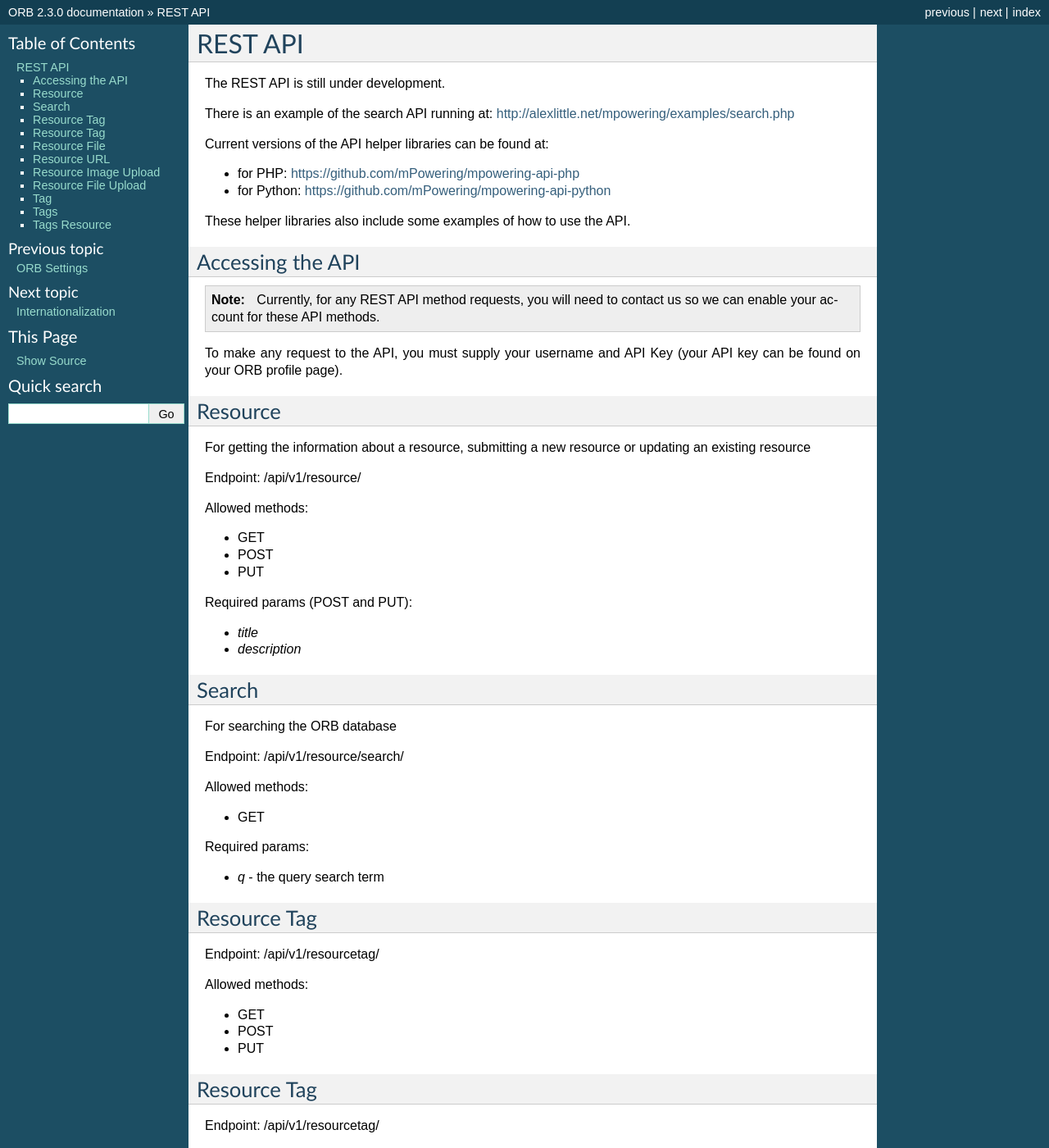
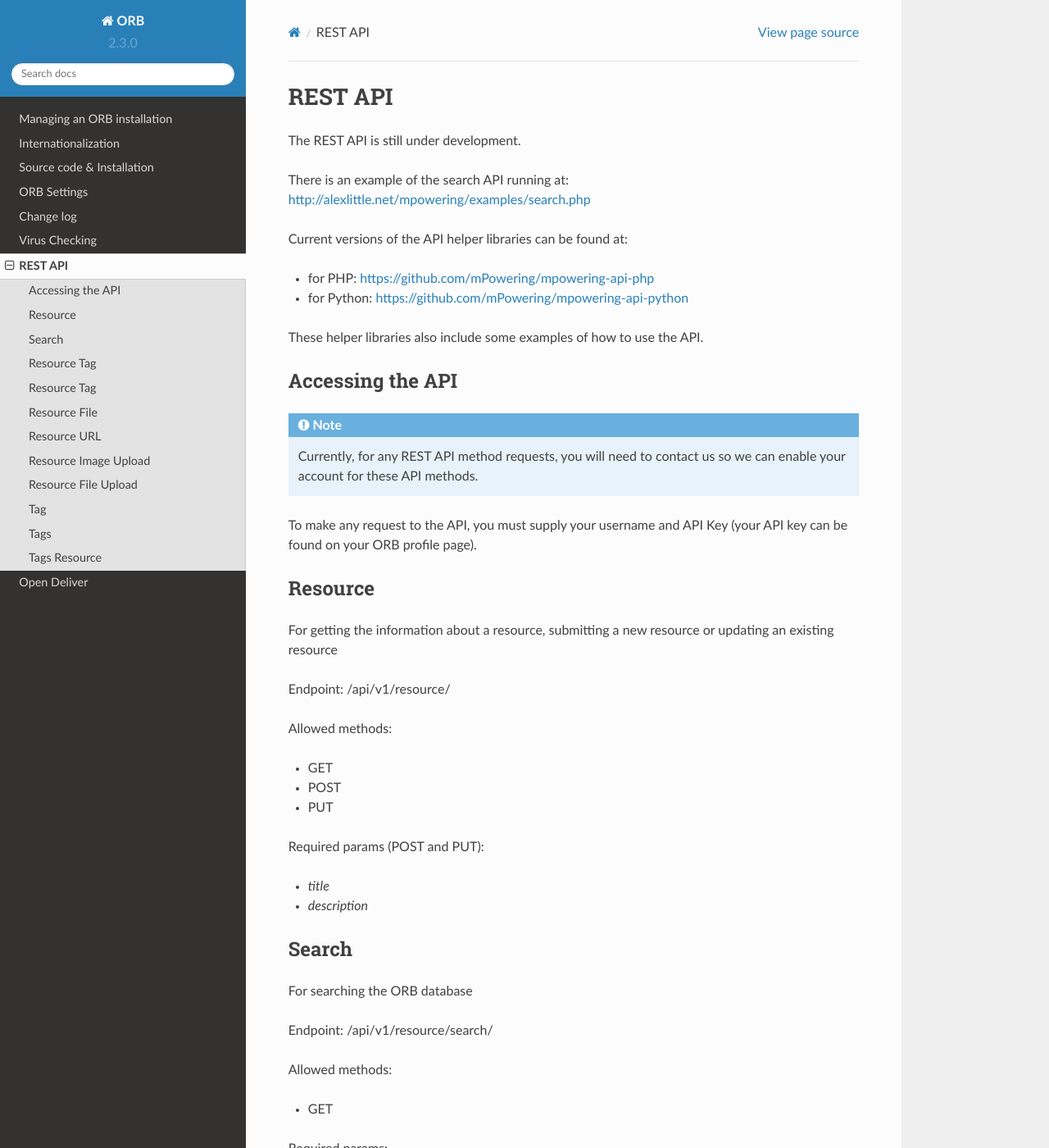
Before and after one commit to mPowering/django-orb, a Sphinx documentation site: the page built from docs/api/restapi.rst, in a window 1280 px wide and 1400 px high. Shown: the whole window at 82% size. Built offline with Sphinx 7.4.7 and the Read the Docs theme 2.0.0, drawn with Linux system fonts in a browser that asks for light colours; some of the changed text lies outside the part shown.

Commit message:
update docs

```diff
--- a/docs/conf.py
+++ b/docs/conf.py
@@ -110,7 +110,7 @@ pygments_style = 'sphinx'
 
 # The theme to use for HTML and HTML Help pages.  See the documentation for
 # a list of builtin themes.
-html_theme = 'default'
+html_theme = 'sphinx_rtd_theme'
 
 # Theme options are theme-specific and customize the look and feel of a theme
 # further.  For a list of options available for each theme, see the
--- /dev/null
+++ b/docs/manage/faqs.rst
@@ -0,0 +1,2 @@
+ORB Management FAQs
+=======================
--- /dev/null
+++ b/docs/manage/index.rst
@@ -0,0 +1,2 @@
+Managing an ORB installation
+===============================
--- /dev/null
+++ b/docs/technical/code.rst
@@ -0,0 +1,6 @@
+Source code & Installation
+=====================================
+
+The ORB site source code is available on GitHub: https://github.com/mPowering/django-orb
+
+The site is built using the Django framework.
```
Also changed, not shown: docs/code.rst (deleted, +0 -19 lines), docs/index.rst (+9 -8 lines), docs/api/restapi.rst (renamed from docs/restapi.rst), docs/technical/changelog.rst (renamed from docs/changelog.rst), docs/technical/configuration.rst (added), docs/technical/settings.rst (renamed from docs/settings.rst), docs/technical/virus.rst (renamed from docs/virus.rst), docs/translation/language.rst (renamed from docs/language.rst).
